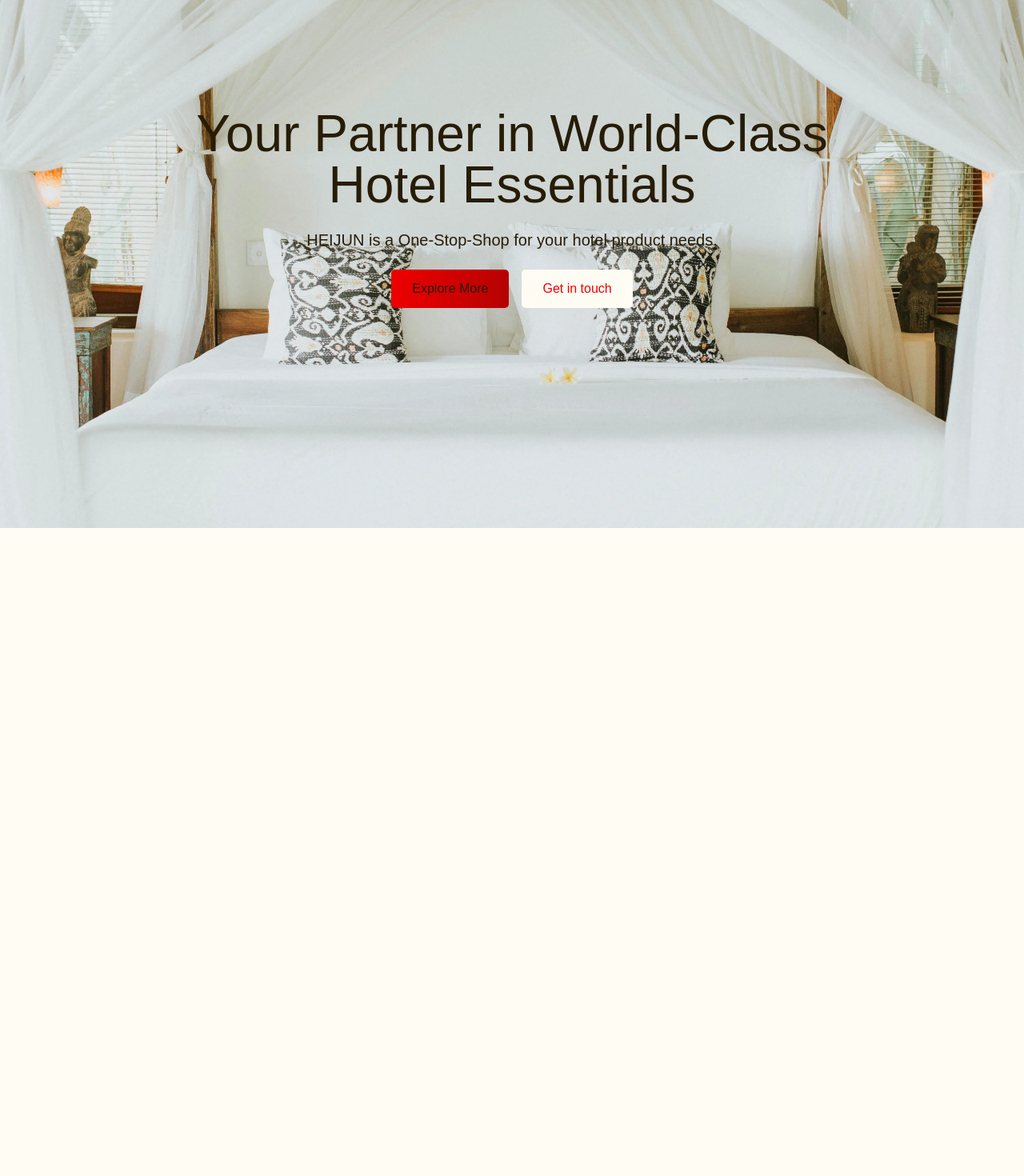
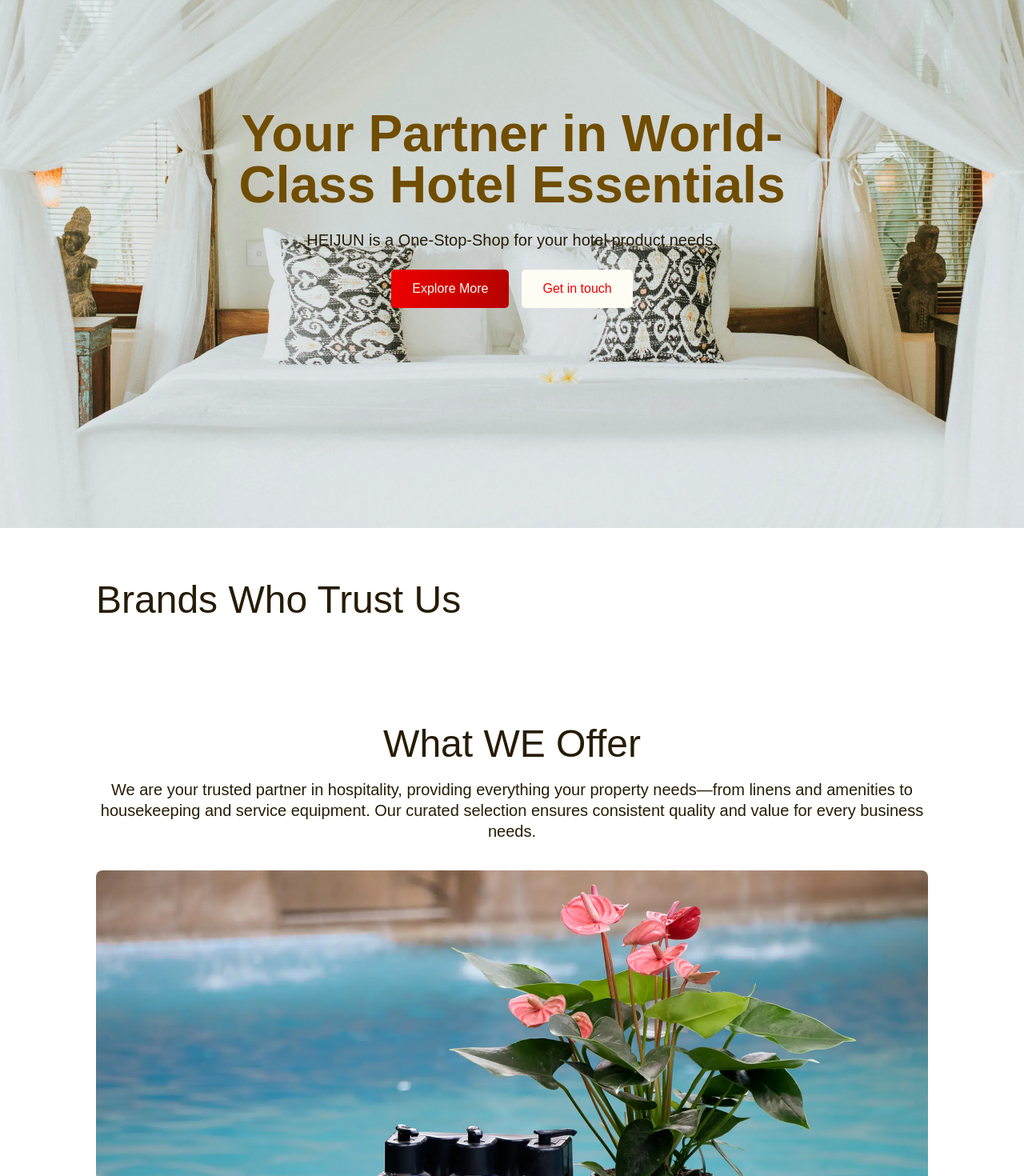
Before and after one commit to markmarkestareja/heijun-nextjs, a Next.js app: page / in a window 1280 px wide. Shown: the part 140-1610 px from the top of the page at 80% size. Before the commit the page ends 800 px from the top, so only its background shows below. Built offline with nearby package versions, Linux system fonts and the light colour scheme.

Commit message:
Build Offer Section

```diff
--- a/app/globals.css
+++ b/app/globals.css
@@ -32,7 +32,7 @@
 } */
 
 body {
-  background: var(--light);
+  background: white;
   color: var(--dark);
   font-family: Arial, Helvetica, sans-serif;
 }
@@ -42,18 +42,33 @@ h1{
   line-height: 1;
   margin: 0 4px;
 }
+h2 {
+  font-size: 28px;
+}
 
 p{
   font-size: 14px;
   line-height: 1.3;
 }
 
+section {
+  padding: 32px;
+  position: relative;
+}
+
 @media (min-width: 768px) {
   h1 {
     font-size: 48px;
   }
+  h2 {
+    font-size: 48px;
+    color: var(--dark);
+  }
   p {
     font-size: 20px;
+  }
+  section {
+    padding: 54px 120px;
   }
 }
 
--- a/app/page.tsx
+++ b/app/page.tsx
@@ -1,63 +1,13 @@
-import Image from "next/image";
-import Link from "next/link";
+import Hero from "@/components/home/Hero";
+import BrandLogos from "@/components/BrandLogos";
+import Offer from "@/components/home/Offer";
 
 export default function Home() {
   return (
-    <div className="relative h-dvh w-full flex flex-col justify-center items-center">
-      <div className="absolute z-0 h-full w-full">
-        <Image
-          src="/images/home/hero.webp"
-          alt="Image"
-          fill
-          className="object-cover"
-        />
-      </div>
-      <div className="relative z-10 w-full h-auto flex flex-col items-center justify-center gap-6 text-center max-w-200">
-        <h1>Your Partner in World-Class Hotel Essentials</h1>
-        <p>HEIJUN is a One-Stop-Shop for your hotel product needs.</p>
-        <div className="flex flex-col md:flex-row gap-4">
-          <Link
-            href="/"
-            className="
-              inline-block
-              rounded-[5px]
-              px-6.5
-              py-3
-              bg-linear-to-r
-              from-[#ee0000]
-              via-[#b50202]
-              to-[#ee0000]
-              bg-[length:200%_auto]
-              bg-left
-              transition-all
-              duration-500
-              hover:bg-right
-              active:bg-[hsla(0,100%,47%,0.6)]
-            "
-          >
-            Explore More
-          </Link>
-
-          <Link
-            href="/"
-            className="
-              inline-block
-              rounded-[5px]
-              px-6.5
-              py-3
-              text-primary
-              bg-light
-              transition-all
-              duration-300
-              ease-in-out
-              hover:bg-light-hover
-              active:bg-light-active
-            "
-          >
-            Get in touch
-          </Link>
-        </div>
-      </div>
+    <div>
+      <Hero />
+      <BrandLogos />
+      <Offer />
     </div>
   );
 }
--- /dev/null
+++ b/components/BrandLogos.tsx
@@ -0,0 +1,9 @@
+import React from 'react'
+
+export default function BrandLogos() {
+  return (
+    <section>
+      <h2>Brands Who Trust Us</h2>
+    </section>
+  )
+}
--- /dev/null
+++ b/components/home/Hero.tsx
@@ -0,0 +1,78 @@
+import Image from "next/image";
+import Link from "next/link";
+
+export default function Hero() {
+  return (
+    <section className="relative h-dvh w-full flex flex-col justify-center items-center">
+      <div className="absolute z-0 h-full w-full">
+        <Image
+          src="/images/home/hero.webp"
+          alt="Image"
+          fill
+          className="object-cover"
+        />
+      </div>
+      <div
+        className="
+          relative
+          z-10
+          w-full
+          h-auto
+          flex
+          flex-col
+          items-center
+          justify-center
+          gap-6
+          text-center
+          max-w-200
+          px-5
+          ">
+        <h1 className="text-[#704D00] font-bold">Your Partner in World-Class Hotel Essentials</h1>
+        <p>HEIJUN is a One-Stop-Shop for your hotel product needs.</p>
+        <div className="flex flex-col md:flex-row gap-4">
+          <Link
+            href="/"
+            className="
+              inline-block
+              rounded-[5px]
+              px-6.5
+              py-3
+              text-light
+              bg-linear-to-r
+              from-[#ee0000]
+              via-[#b50202]
+              to-[#ee0000]
+              bg-[length:200%_auto]
+              bg-left
+              transition-all
+              duration-500
+              hover:bg-right
+              active:bg-[hsla(0,100%,47%,0.6)]
+            "
+          >
+            Explore More
+          </Link>
+
+          <Link
+            href="/"
+            className="
+              inline-block
+              rounded-[5px]
+              px-6.5
+              py-3
+              text-primary
+              bg-light
+              transition-all
+              duration-300
+              ease-in-out
+              hover:bg-light-hover
+              active:bg-light-active
+            "
+          >
+            Get in touch
+          </Link>
+        </div>
+      </div>
+    </section>
+  )
+}
--- /dev/null
+++ b/components/home/Offer.tsx
@@ -0,0 +1,45 @@
+import Image from "next/image";
+import React from "react";
+
+export default function Offer() {
+  return (
+    <section
+        className="
+            flex
+            flex-col
+            gap-9
+        "
+    >
+      <div
+        className="
+            flex
+            flex-col
+            gap-2
+            text-center
+            ">
+        <h2>What WE Offer</h2>
+        <p>
+          We are your trusted partner in hospitality, providing everything your
+          property needs—from linens and amenities to housekeeping and service
+          equipment. Our curated selection ensures consistent quality and value
+          for every business needs.
+        </p>
+      </div>
+      <div
+        className="
+            w-full
+            h-[30vh] md:h-[50vh] lg:h-[70vh]
+            overflow-hidden
+            relative
+            rounded-lg
+            ">
+        <Image
+          src="/images/home/bottle-container.webp"
+          alt="Offer"
+          fill
+          className="object-cover"
+        />
+      </div>
+    </section>
+  );
+}
--- /dev/null
+++ b/components/home/ProductCategories.tsx
@@ -0,0 +1,9 @@
+import React from 'react'
+
+export default function ProductCategories() {
+  return (
+    <section>
+      <h2>Product Categories</h2>
+    </section>
+  )
+}
```
Also changed, not shown: public/images/home/bottle-container.webp (added), 1 other file (tests, documents, lock files or other folders).
